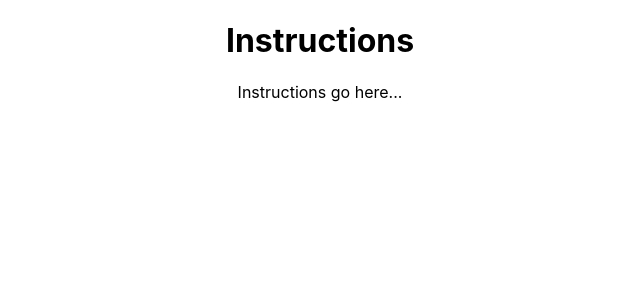
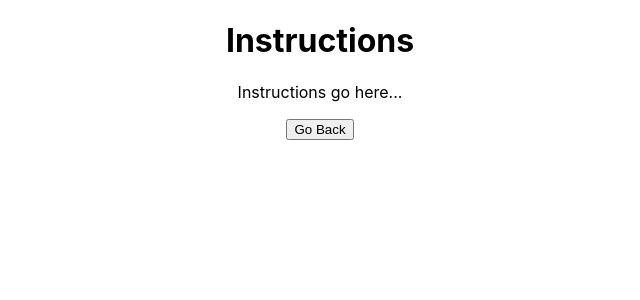
Before and after one commit to JanissaAbreu/Help-App, a React (Create React App) app: page /howtouse in a window 1280 px wide. Shown: the top 300 px of the page, without its empty margins (320-960 px from the left). Built offline with nearby package versions, Linux system fonts and the light colour scheme.

Commit message:
Connected buttons between instructions and main page

```diff
--- a/src/components/HowTo.js
+++ b/src/components/HowTo.js
@@ -5,6 +5,11 @@ const HowToPage = (props) => {
         <div className = "HowToPage">
             <h1 className = "howToHeader">Instructions</h1>
             <p className = "instructions">Instructions go here...</p>
+
+            <a href = "/">
+                <button>Go Back</button>
+            </a>
+
         </div>
     )
 }
--- a/src/components/Main.js
+++ b/src/components/Main.js
@@ -7,7 +7,9 @@ const MainScreen = (props) => {
             <input className = "userInput" placeholder = "Type emotion here..." type = "text"/>
             <button className="enterButton">Enter</button>
             <br/>
-            <button className="howToButton">How To Use</button>
+            <a href = "/howtouse">
+                <button className="howToButton">How To Use</button>
+            </a>
         </div>
     );
 }
```
